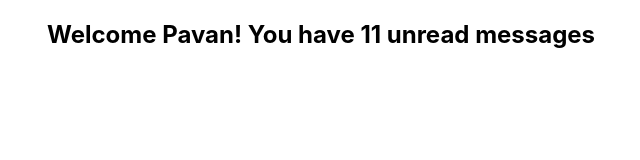
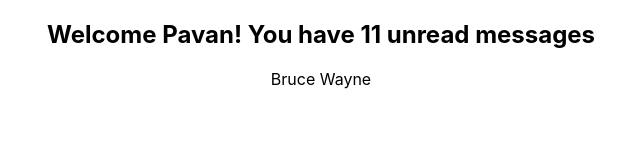
Before and after one commit to SAIKUMAR124/react-typescript-demo, a React (Create React App) app: page / in a window 1280 px wide. Shown: the top 160 px of the page, without its empty margins (319-959 px from the left). Built offline with nearby package versions, Linux system fonts and the light colour scheme.

Commit message:
Object Props

```diff
--- a/src/App.tsx
+++ b/src/App.tsx
@@ -1,10 +1,18 @@
 import "./App.css";
 import Greet from "./Components/Greet";
+import { Person } from "./Components/Person";
 
 function App() {
+
+  const personName = {
+    first: "Bruce",
+    last: "Wayne",
+  };
+
   return (
     <div className="App">
       <Greet name="Pavan" messageCount={11} isLoggedIn={true} />
+      <Person name={personName} />
     </div>
   );
 }
--- /dev/null
+++ b/src/Components/Person.tsx
@@ -0,0 +1,13 @@
+// Object Props
+type PersonProps = {
+    name: {
+        first: string;
+        last: string;
+    }
+}
+
+export const Person = (props: PersonProps) => {
+  return (
+    <div>{props.name.first} {props.name.last}</div>
+  )
+}
```
